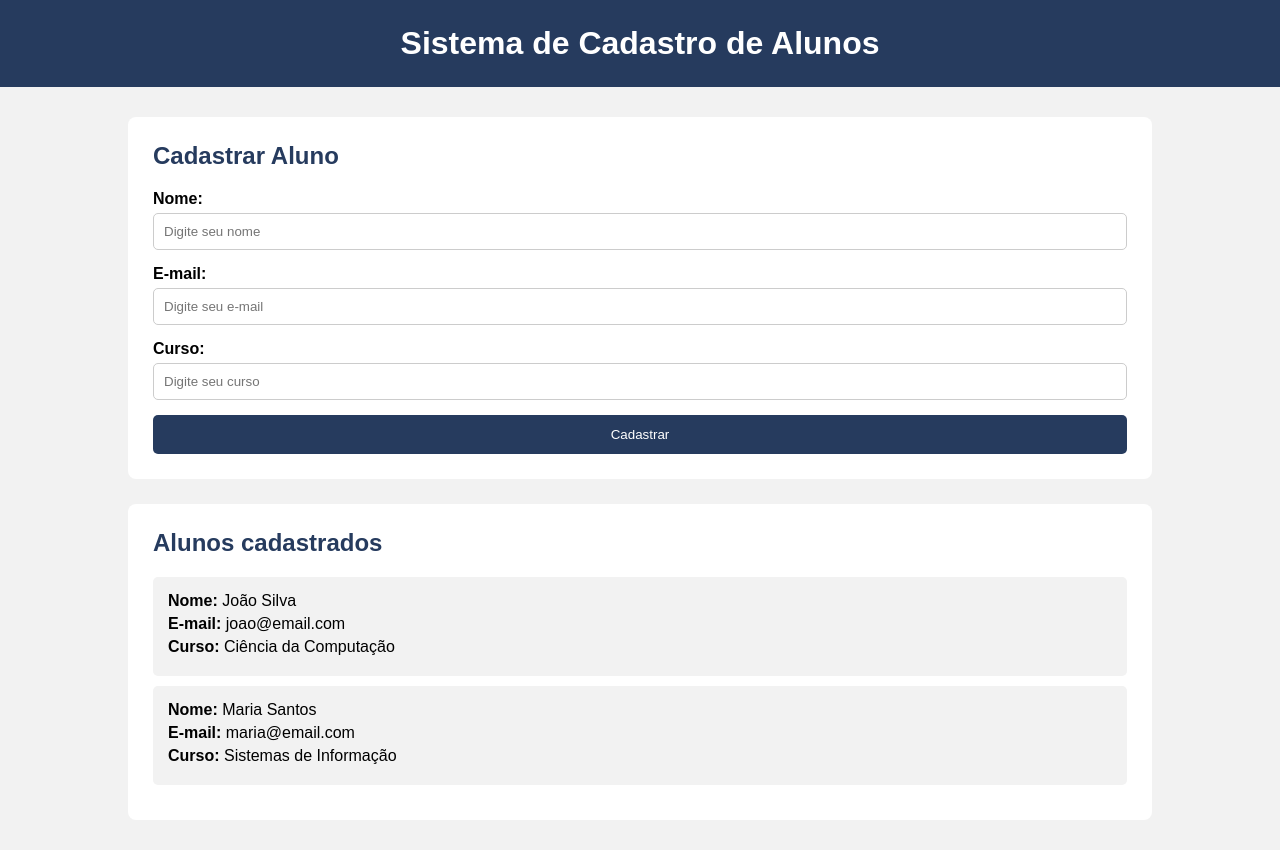
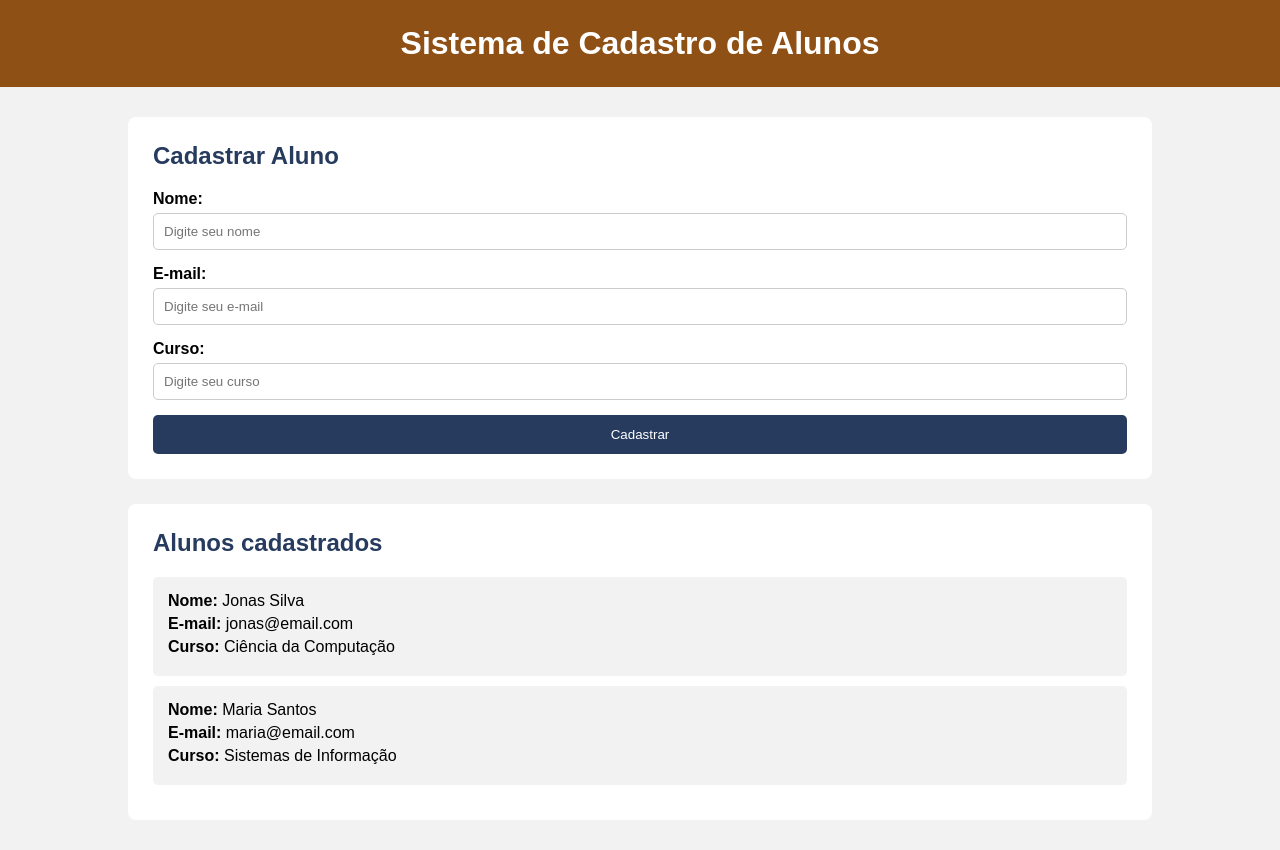
Before and after one commit to HilarioMarques/SiteSimples, a plain HTML site: page index.html in a window 1280 px wide. Drawn offline with Linux system fonts and the light colour scheme.

Commit message:
Alteração no index.html

```diff
--- a/index.html
+++ b/index.html
@@ -35,8 +35,8 @@
             <h2>Alunos cadastrados</h2>
 
             <div class="aluno">
-                <p><strong>Nome:</strong> João Silva</p>
-                <p><strong>E-mail:</strong> joao@email.com</p>
+                <p><strong>Nome:</strong> Jonas Silva</p>
+                <p><strong>E-mail:</strong> jonas@email.com</p>
                 <p><strong>Curso:</strong> Ciência da Computação</p>
             </div>
 
--- a/style.css
+++ b/style.css
@@ -11,7 +11,7 @@ body {
 }
 
 header {
-    background-color: #263b5e;
+    background-color: #8f5016;
     color: white;
     text-align: center;
     padding: 25px;
```
